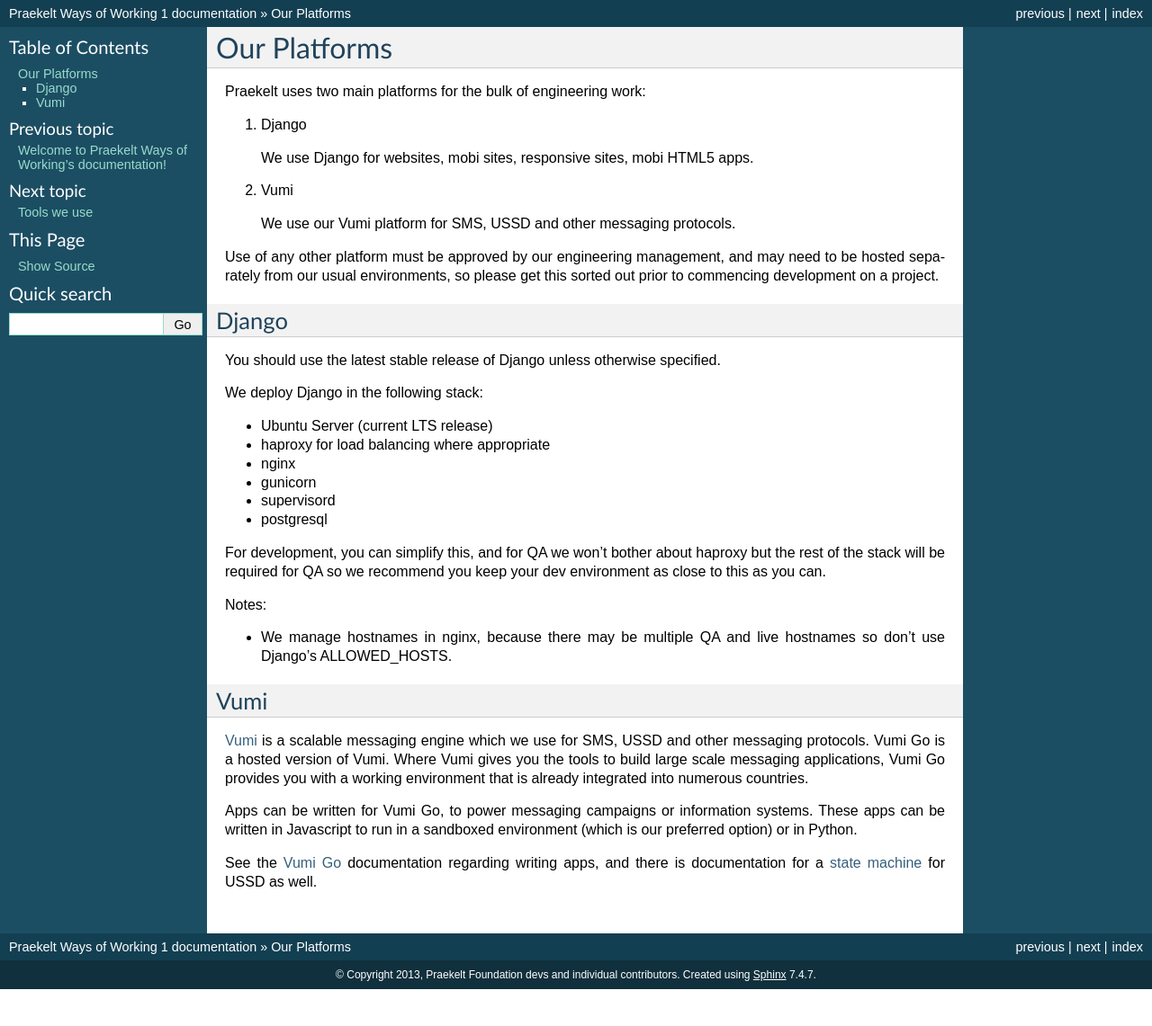
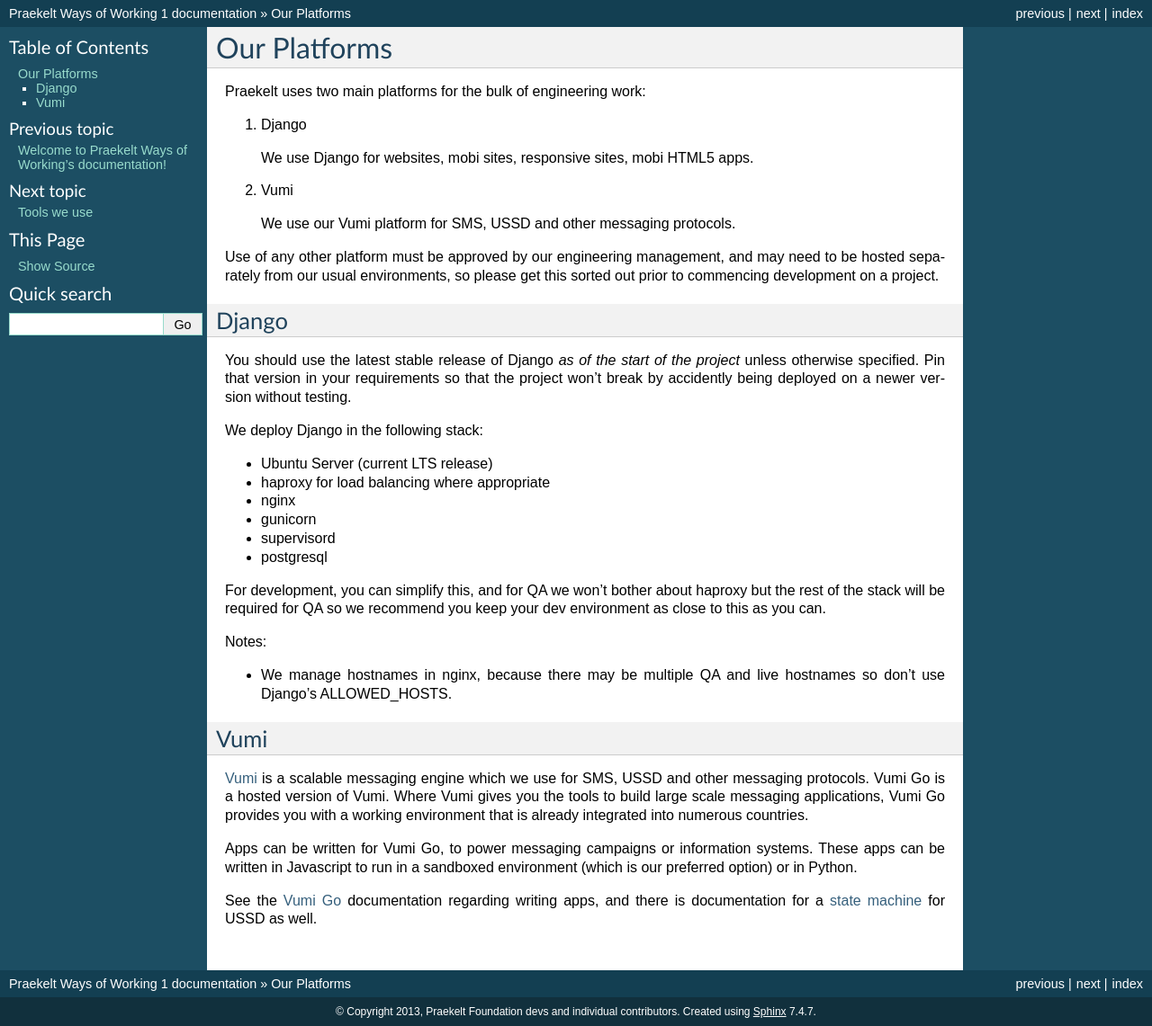
Before and after one commit to praekeltfoundation/ways-of-working, a Sphinx documentation site: the page built from docs/platforms.rst, in a window 1280 px wide. Shown: the whole page at 90% size. Built offline with Sphinx 7.4.7, drawn with Linux system fonts in a browser that asks for light colours; before the commit the page ends 1100 px from its top, so only the background shows below that.

Commit message:
Django version: stable as of project start
And remember to pin it...

Fixes #26

```diff
--- a/docs/platforms.rst
+++ b/docs/platforms.rst
@@ -18,7 +18,10 @@
 Django
 ------
 
-You should use the latest stable release of Django unless otherwise specified.
+You should use the latest stable release of Django *as of the start of the project*
+unless otherwise specified. Pin that version in your requirements so that the
+project won't break by accidently being deployed on a newer version without
+testing.
 
 We deploy Django in the following stack:
 
```
